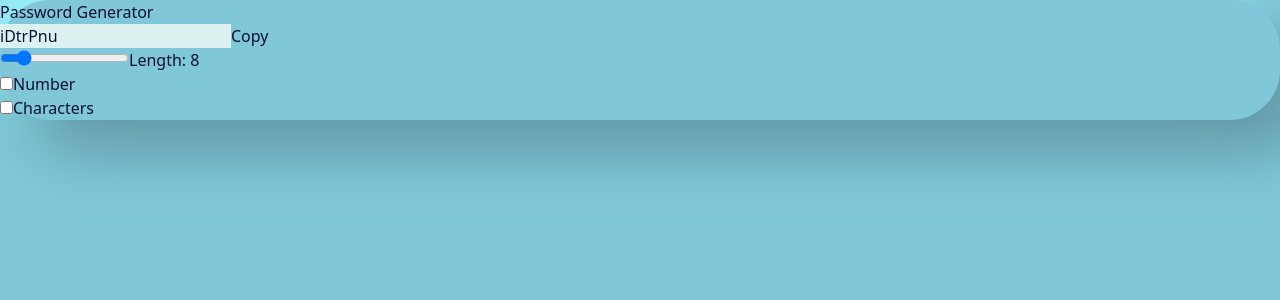
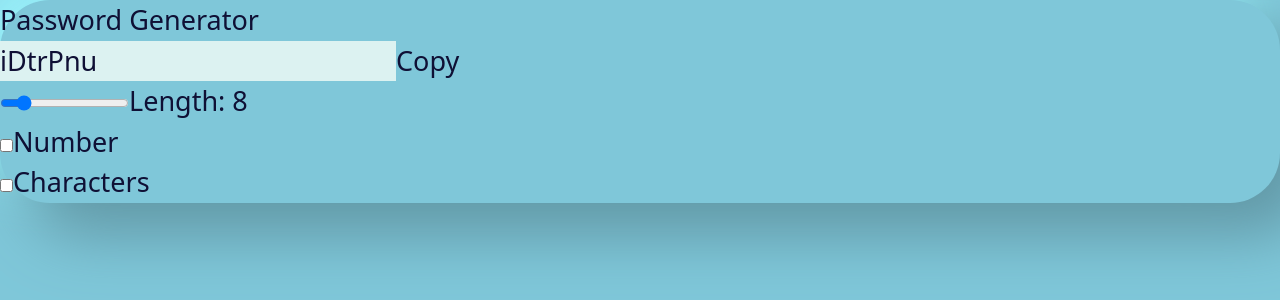
Before and after one commit to sagarEmn/passwordGenerator, a React (Vite) app: page / in a window 1280 px wide. Shown: the top 300 px of the page. Built offline with nearby package versions, Linux system fonts and the light colour scheme.

Commit message:
Made the component larger

```diff
--- a/src/index.css
+++ b/src/index.css
@@ -42,3 +42,13 @@
 .fontColor {
     color: #0F1035;
 }
+
+:root {
+  --base-font-size: 30px;
+}
+
+@media only screen and (min-width: 500px) {
+  * {
+    font-size: calc(var(--base-font-size) * 0.9);
+  }
+}
```
